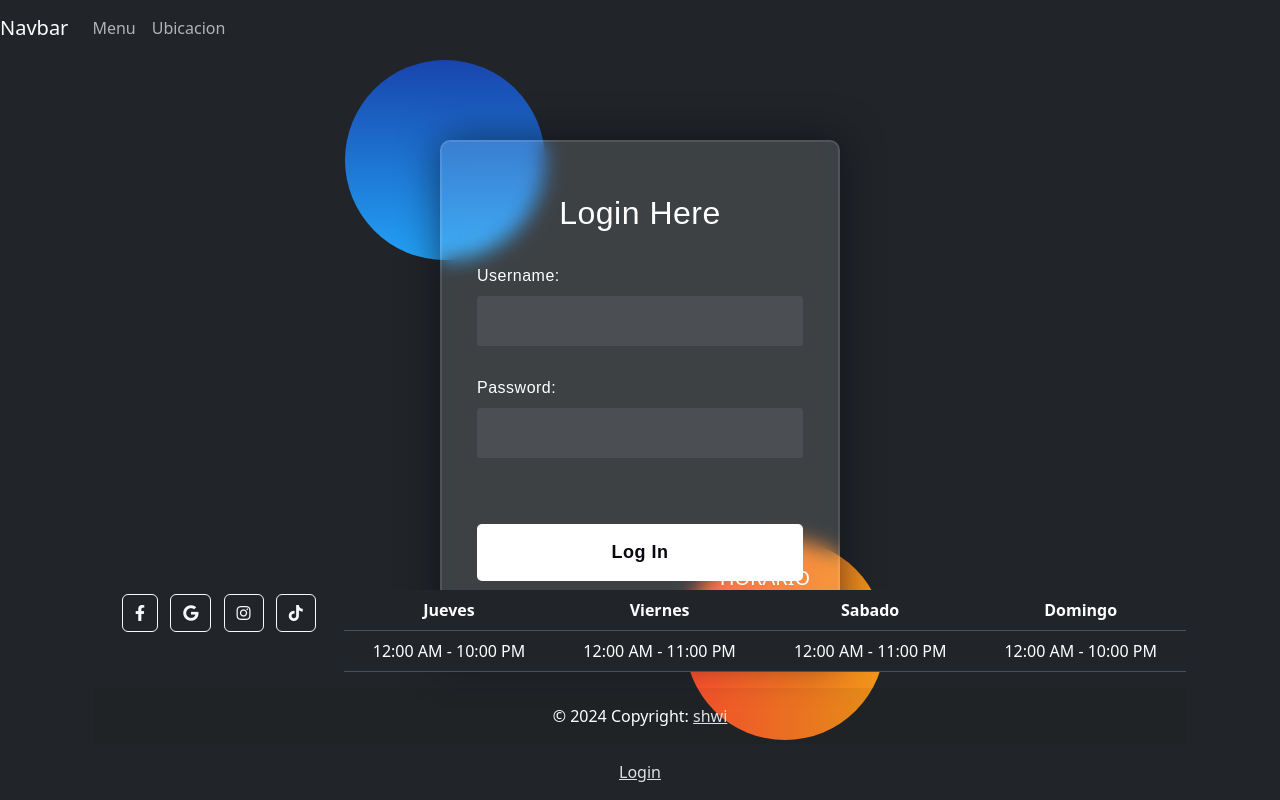
After one commit to ByteRaider/restaurant, a Django app: page /users/login/ in a window 1280 px wide. The commit adds this page. Run offline with Django 5.2, Linux system fonts and the light colour scheme; some libraries are stand-ins or nearby versions.

Commit message:
Add login feature

```diff
--- a/core/static/styles/style.css
+++ b/core/static/styles/style.css
@@ -59,11 +59,16 @@ map {
     color: var(--text-color)
 
   }
-
+  .form-control {
+    width: 80%;
+  }
   /* Mobile styles */
   @media (max-width: 768px) { /* Adjusts the layout for screens smaller than 769px */
     .social-media, .schedule {
       flex-basis: 100%; /* Each container takes up 100% width on smaller screens */
     }
+    .form-control {
+      width: 100%;
+    }
 
   }
--- a/core/templates/core/components/footer.html
+++ b/core/templates/core/components/footer.html
@@ -54,5 +54,12 @@
     © 2024 Copyright:
     <a class="text-body" href="#">shwi</a>
   </div>
+  <div class="text-center p-3">
+    {% if request.user.is_authenticated %}
+    <a class="text-body" href="{% url 'logout' %}">Logout</a>
+    {% else %}
+    <a class="text-body" href="{% url 'login' %}">Login</a>
+    {% endif %}
+  </div>
   <!-- Copyright -->
 </div>
--- a/food_menu/templates/food_menu/index.html
+++ b/food_menu/templates/food_menu/index.html
@@ -2,10 +2,10 @@
 <span class="navbar-brand mb-0 h1">Menu</span>
 {% for item in item_list %}
 
-<div class="container py-5">
+<div class="container">
   <div class="row">
     <!-- Menu items -->
-    <div class="col-lg-4 col-md-6 mb-4">
+    <div class="mb-4">
       <div class="card">
         <img
           src="{{ item.item_image.url }}"
--- a/restaurant/urls.py
+++ b/restaurant/urls.py
@@ -3,11 +3,12 @@ from django.conf.urls.static import static
 from django.conf import settings
 from django.urls import path, include
 
-
 urlpatterns = [
     path('admin/', admin.site.urls),
     #include all food_menu views
     path('', include('food_menu.urls')),
+    #include all users views
+    path('users/', include('users.urls')),
 
 ] + static(settings.MEDIA_URL, document_root=settings.MEDIA_ROOT)
 
--- /dev/null
+++ b/users/templates/users/login.html
@@ -0,0 +1,119 @@
+{% extends "core/base.html" %} {% block content %}
+<style>
+  .background {
+    width: 430px;
+    height: 520px;
+    position: absolute;
+    transform: translate(-50%, -50%);
+    left: 50%;
+    top: 50%;
+  }
+  .background .shape {
+    height: 200px;
+    width: 200px;
+    position: absolute;
+    border-radius: 50%;
+  }
+  .shape:first-child {
+    background: linear-gradient(#1845ad, #23a2f6);
+    left: -80px;
+    top: -80px;
+  }
+  .shape:last-child {
+    background: linear-gradient(to right, #ff512f, #f09819);
+    right: -30px;
+    bottom: -80px;
+  }
+  form {
+    height: 520px;
+    width: 400px;
+    background-color: rgba(255, 255, 255, 0.13);
+    position: absolute;
+    transform: translate(-50%, -50%);
+    top: 50%;
+    left: 50%;
+    border-radius: 10px;
+    backdrop-filter: blur(10px);
+    border: 2px solid rgba(255, 255, 255, 0.1);
+    box-shadow: 0 0 40px rgba(8, 7, 16, 0.6);
+    padding: 50px 35px;
+  }
+  form * {
+    font-family: "Poppins", sans-serif;
+    color: #ffffff;
+    letter-spacing: 0.5px;
+    outline: none;
+    border: none;
+  }
+  form h3 {
+    font-size: 32px;
+    font-weight: 500;
+    line-height: 42px;
+    text-align: center;
+  }
+
+  label {
+    display: block;
+    margin-top: 30px;
+    font-size: 16px;
+    font-weight: 500;
+  }
+  input {
+    display: block;
+    height: 50px;
+    width: 100%;
+    background-color: rgba(255, 255, 255, 0.07);
+    border-radius: 3px;
+    padding: 0 10px;
+    margin-top: 8px;
+    font-size: 14px;
+    font-weight: 300;
+  }
+  ::placeholder {
+    color: #e5e5e5;
+  }
+  button {
+    margin-top: 50px;
+    width: 100%;
+    background-color: #ffffff;
+    color: #080710;
+    padding: 15px 0;
+    font-size: 18px;
+    font-weight: 600;
+    border-radius: 5px;
+    cursor: pointer;
+  }
+  .social {
+    margin-top: 30px;
+    display: flex;
+  }
+  .social div {
+    background: red;
+    width: 150px;
+    border-radius: 3px;
+    padding: 5px 10px 10px 5px;
+    background-color: rgba(255, 255, 255, 0.27);
+    color: #eaf0fb;
+    text-align: center;
+  }
+  .social div:hover {
+    background-color: rgba(255, 255, 255, 0.47);
+  }
+  .social .fb {
+    margin-left: 25px;
+  }
+  .social i {
+    margin-right: 4px;
+  }
+</style>
+<div class="background">
+  <div class="shape"></div>
+  <div class="shape"></div>
+</div>
+<form>
+  <h3>Login Here</h3>
+  {% csrf_token %} {{ form.as_p }}
+
+  <button>Log In</button>
+</form>
+{% endblock %}
--- /dev/null
+++ b/users/urls.py
@@ -0,0 +1,9 @@
+from . import views
+from django.urls import path
+from django.contrib.auth import views as auth_views
+
+urlpatterns = [
+    path('login/', auth_views.LoginView.as_view(template_name='users/login.html'), name='login'),
+    path('logout/', auth_views.LogoutView.as_view(template_name='users/login.html'), name='logout'),
+#    path('register/', views.register, name='register'), #  Disabled for now register users via admin panel
+]
```
Also changed, not shown: users/forms.py (added, +18 -0 lines), users/templates/users/register.html (added, +13 -0 lines), users/views.py (+16 -1 lines).
